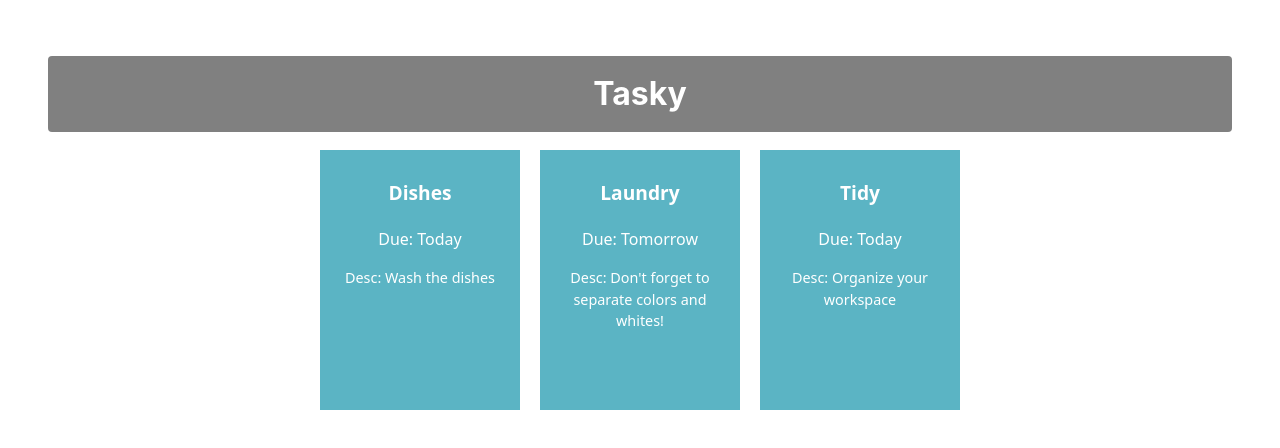
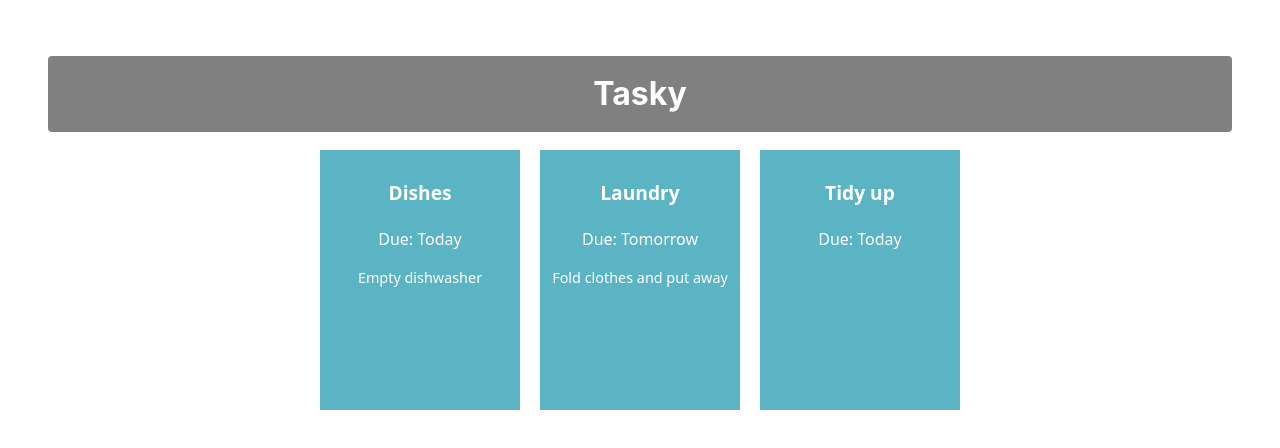
Before and after one commit to MaxBurke478/react-basics-lab, a React (Vite) app in the folder tasky/: page / in a window 1280 px wide. Shown: the top 448 px of the page. Built offline with nearby package versions, Linux system fonts and the light colour scheme.

Commit message:
added task state

```diff
--- a/tasky/src/App.jsx
+++ b/tasky/src/App.jsx
@@ -1,16 +1,29 @@
 import './App.css';
 import Task from './components/Task';
+import React, { useState } from 'react';
+
+
 
 function App() {
+
+  const [ taskState, setTaskState ] = useState({
+    tasks: [
+      { title:"Dishes", description: "Empty dishwasher", deadline: "Today" },
+      { title: "Laundry", description: "Fold clothes and put away", deadline: "Tomorrow" },
+      { title: "Tidy up", deadline: "Today" }
+    ]
+  });
+
+
   return (
     <div className="container">
       <h1>Tasky</h1>
-      <Task title="Dishes" deadline="Today" description="Wash the dishes" />
-      <Task title="Laundry" deadline="Tomorrow" description="Don't forget to separate colors and whites!">
-       </Task>
-      <Task title="Tidy" deadline="Today" description="Organize your workspace" />
+      <Task title={taskState.tasks[0].title} deadline={taskState.tasks[0].deadline} description={taskState.tasks[0].description} />
+      <Task title={taskState.tasks[1].title} deadline={taskState.tasks[1].deadline} description={taskState.tasks[1].description} />
+      <Task title={taskState.tasks[2].title} deadline={taskState.tasks[2].deadline} description={taskState.tasks[2].description} />
     </div>
   );
+
 }
 
 export default App;
--- a/tasky/src/components/Task.jsx
+++ b/tasky/src/components/Task.jsx
@@ -5,7 +5,7 @@
             <p className="title">{props.title}</p>
             <p>Due: {props.deadline}</p>
             <p>{props.children}</p>
-            <p className="description">Desc: {props.description}</p>
+            <p className="description">{props.description}</p>
         </div>
     )
 
```
